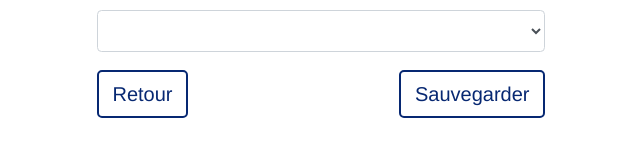
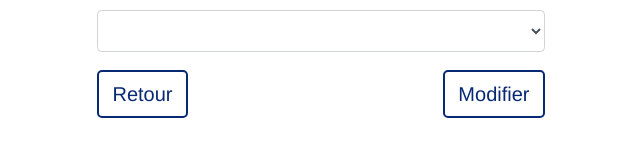
Before and after one commit to Alexdcrc09/UserProject_VuejS, a Vue app: page /user/1 in a window 1280 px wide. Shown: the part 670-815 px from the top of the page, without its empty margins (319-959 px from the left). Built offline with nearby package versions, Linux system fonts and the light colour scheme; no server answers.

Commit message:
adding put to edituser

```diff
--- a/src/views/EditUser.vue
+++ b/src/views/EditUser.vue
@@ -101,9 +101,9 @@
         <button
           id="btn"
           class="btn btn-primary"
-          @click="save"
+          @click="Edituser"
         >
-          Sauvegarder
+          Modifier
         </button>
       </div>
     </form>
@@ -134,6 +134,12 @@ export default {
     fetchUsers() {
       axios
         .get(`http://localhost:6929/users/${this.$route.params.id}`)
+        .then(response => {this.user = response.data; console.log(this.user);}
+        )
+    },
+    Edituser() {
+      axios
+        .put(`http://localhost:6929/users/${this.$route.params.id}`,this.user)
         .then(response => {this.user = response.data; console.log(this.user);}
         )
     }
```
